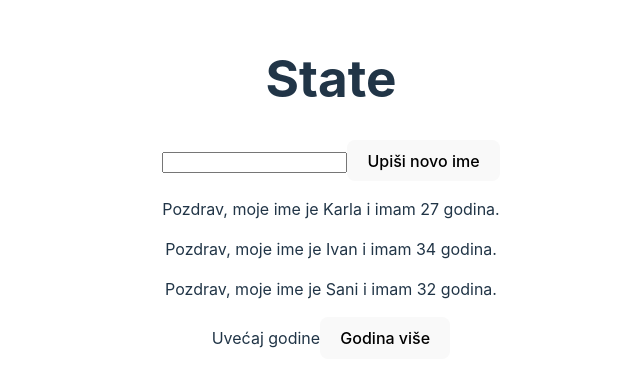
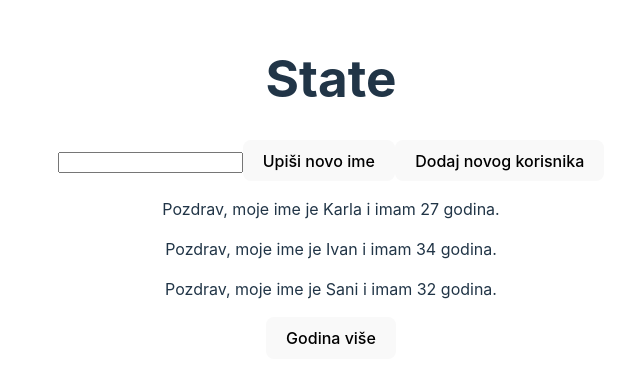
Before and after one commit to carlina15/states_vjezba, a React (Vite) app: page / in a window 1280 px wide. Shown: the part 213-600 px from the top of the page, without its empty margins (309-949 px from the left). Built offline with nearby package versions, Linux system fonts and the light colour scheme.

Commit message:
vjezba liste i keys

```diff
--- a/src/App.jsx
+++ b/src/App.jsx
@@ -5,9 +5,9 @@ import React from 'react';
 
 export default function App() {
   const initialUsers = [
-    { name: 'Karla', age: 27 },
-    { name: 'Ivan', age: 34 },
-    { name: 'Sani', age: 32 },
+    { id:1, name: 'Karla', age: 27 },
+    { id:2, name: 'Ivan', age: 34 },
+    { id:3, name: 'Sani', age: 32 },
   ];
 
   const tekst = "Uvećaj godine";
@@ -36,6 +36,11 @@ const promijeniIme = () => {
   );
 };
 
+const dodajNovogKorisnika = () => {
+  const noviKorisnik = {id: users.length + 1, name: newName, age:0}
+  setUsers((prevState) => [...prevState, noviKorisnik]);
+};
+
   return (
     <>
       <h1>State</h1>
@@ -45,11 +50,13 @@ const promijeniIme = () => {
         onChange={(Event) => setNewName(Event.target.value)}
        />
        <button onClick={promijeniIme}>Upiši novo ime</button>
-      <UserClass name={users[0].name} age={users[0].age} />
-      <UserFunction name={users[1].name} age={users[1].age} />
-      <UserChildren name={users[2].name} age={users[2].age}>
-        {tekst}
-      </UserChildren>
+       <button onClick={dodajNovogKorisnika}>Dodaj novog korisnika</button>
+
+       {users.map((user, index) => (
+        <div key={user.id}>
+          <UserFunction name={user.name} age={user.age} />
+        </div>
+      ))}
       <button onClick={uvecajGodine}>Godina više</button>
     </>
   );
```
